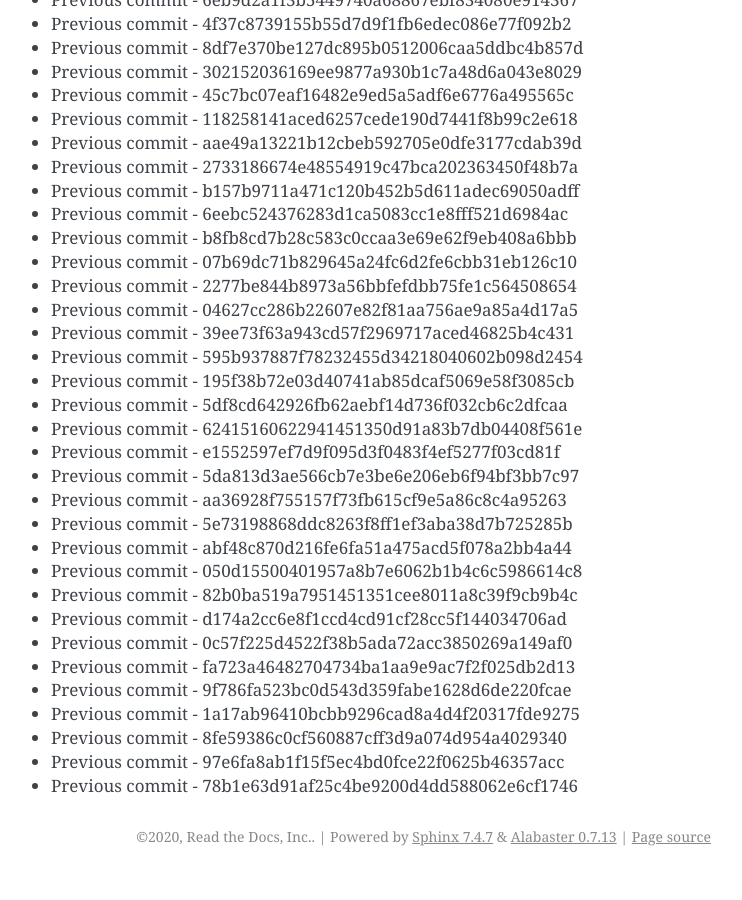
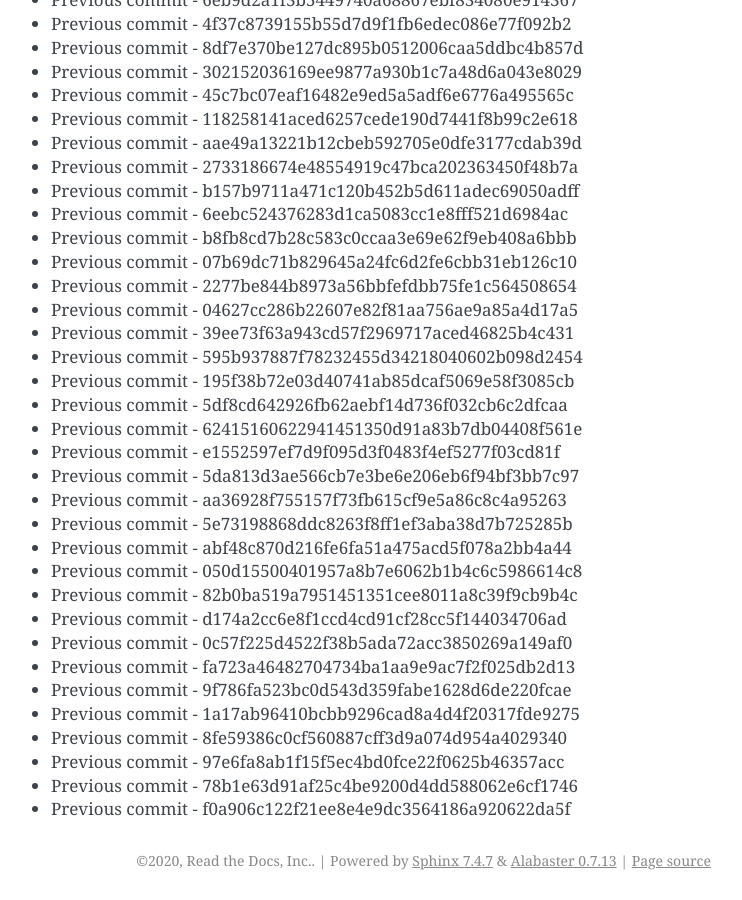
Before and after one commit to readthedocs/rtd-git-stresstest, a Sphinx documentation site: the page built from docs/updates.rst, in a window 1280 px wide and 900 px high, scrolled down 104600 px. Shown: the whole window, without its empty margins (399-1141 px from the left). Built offline with Sphinx 7.4.7, drawn with Linux system fonts in a browser that asks for light colours; before the commit the page ends 105476 px from its top, so only the background shows below that.

Commit message:
Generating commit from previous: f0a906c122f21ee8e4e9dc3564186a920622da5f

```diff
--- a/docs/updates.rst
+++ b/docs/updates.rst
@@ -4427,3 +4427,4 @@ It can be tested for any performance characteristics.
 * Previous commit - 8fe59386c0cf560887cff3d9a074d954a4029340
 * Previous commit - 97e6fa8ab1f15f5ec4bd0fce22f0625b46357acc
 * Previous commit - 78b1e63d91af25c4be9200d4dd588062e6cf1746
+* Previous commit - f0a906c122f21ee8e4e9dc3564186a920622da5f
```
